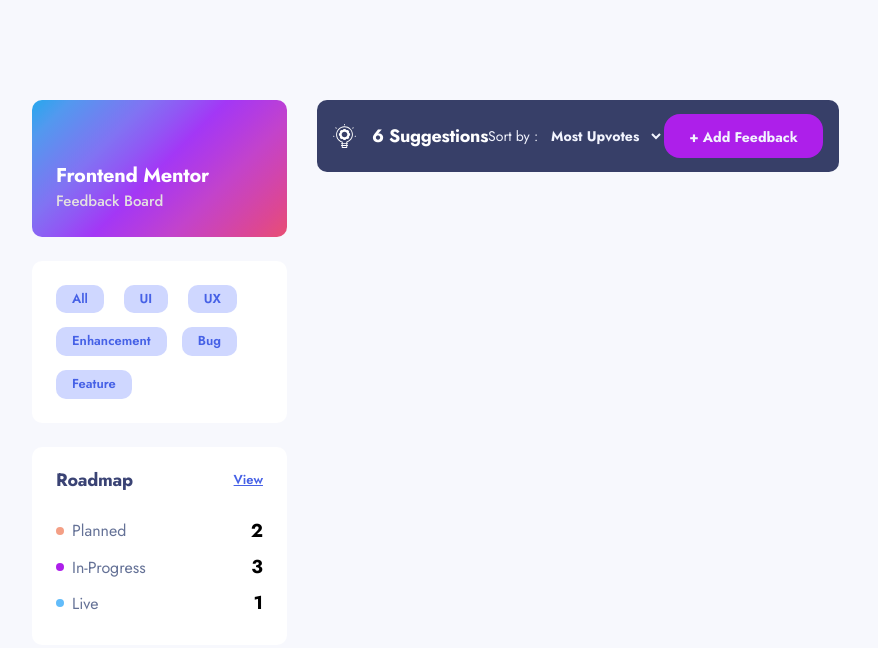
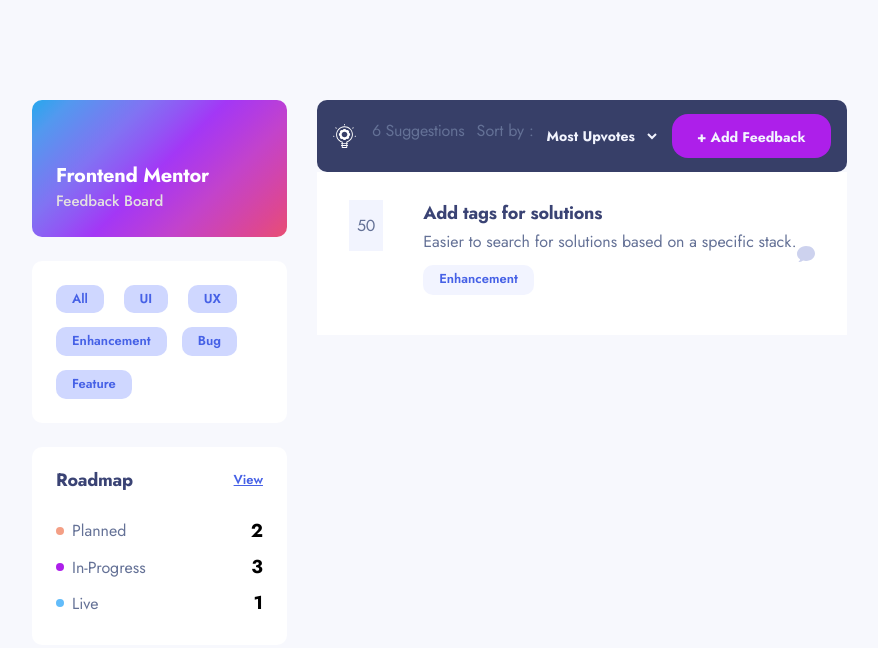
Before and after one commit to ecesemabekdemir/productFeedback, a Next.js app: page / in a window 1280 px wide. Shown: the top 648 px of the page, without its empty margins (133-1011 px from the left). Built offline with nearby package versions, Linux system fonts and the light colour scheme.

Commit message:
main page e feedbackCard componenti eklendi

```diff
--- a/app/(main)/page.jsx
+++ b/app/(main)/page.jsx
@@ -1,3 +1,4 @@
+import FeedbackCard from "@/components/feedbackCard";
 import Header from "@/components/header";
 import Sidebar from "@/components/sidebar";
 
@@ -8,6 +9,7 @@ export default function MainPage() {
         <Sidebar />
         <div className="content">
           <Header />
+          <FeedbackCard />
         </div>
       </div>
     </>
--- a/components/header/header.css
+++ b/components/header/header.css
@@ -1,4 +1,5 @@
 .header {
+  max-width: 825px;
   display: flex;
   align-items: center;
   justify-content: space-between;
```
